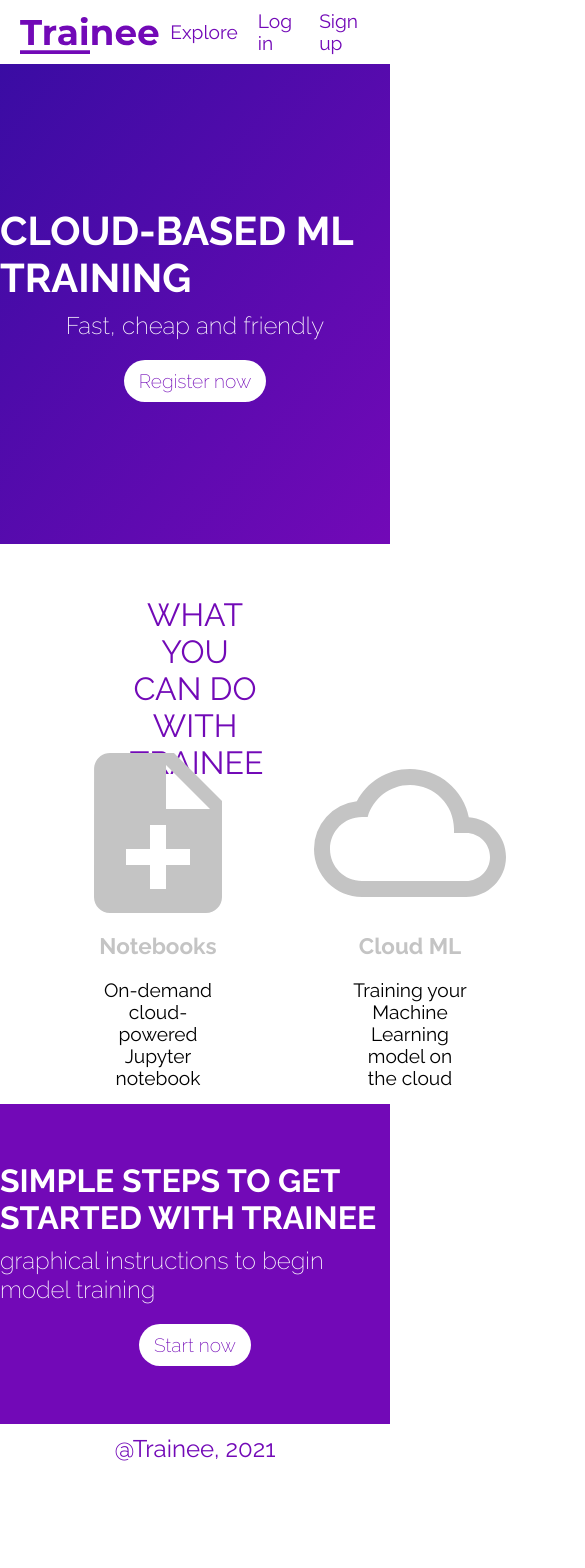
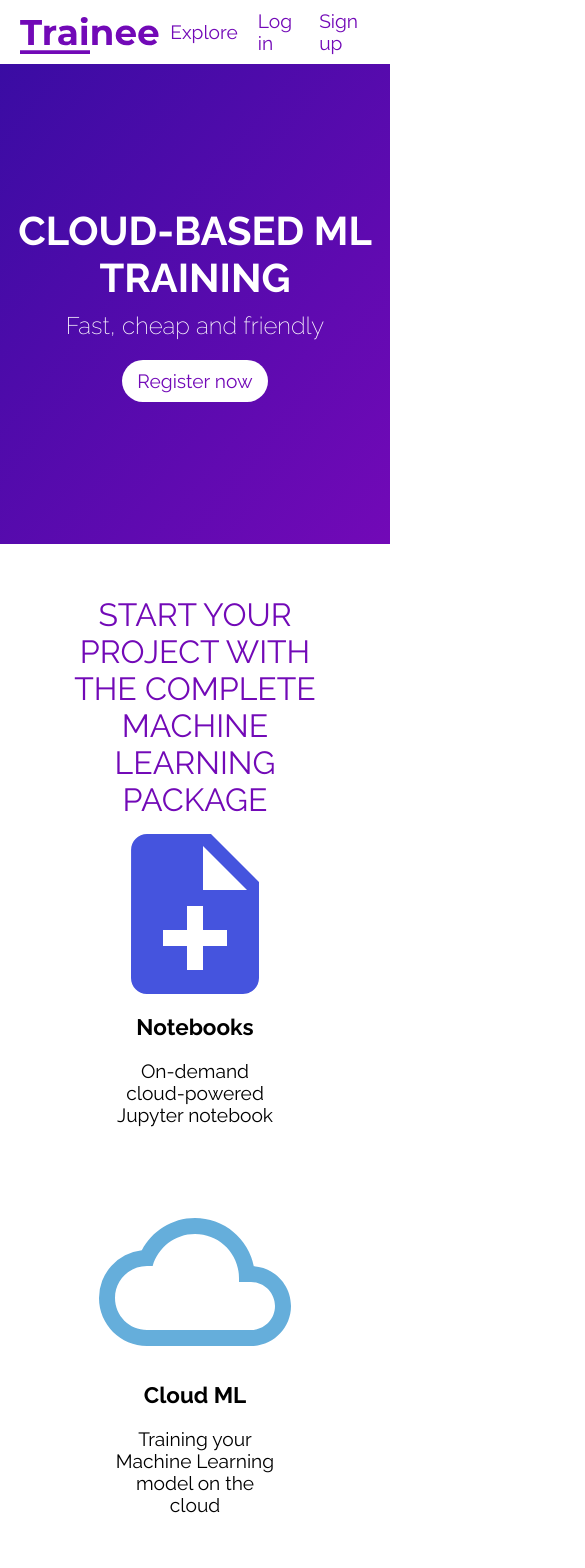
Before and after one commit to momoclouq/SEPM_group26, a React (Create React App) app in the folder frontend/: page / in a window 390 px wide. Shown: the top 1568 px of the page, 585 px wide, since content can reach past the window. Before the commit the page ends 1473 px from the top, so only its background shows below. Built offline with nearby package versions, Linux system fonts and the light colour scheme; the HTML template or start-up script is replaced by a standard one.

Commit message:
Update design index - Add mobile support

```diff
--- a/frontend/src/pages/home/featurepanel.js
+++ b/frontend/src/pages/home/featurepanel.js
@@ -7,7 +7,8 @@ const PanelGrid = styled.section`
     height: 35rem;
     padding: 2rem;
     display: grid;
-    grid-template: 20% 80% / repeat(3, 1fr);
+    height: fit-content;
+    grid-template: 15% / repeat(3, 1fr);
 `;
 
 const PanelTitle = styled.h1`
@@ -16,7 +17,10 @@ const PanelTitle = styled.h1`
     font-weight: normal;
     font-size: 2rem;
     text-transform: uppercase;
-    width: 40%;
+    width: 70%;
+    @media (max-width: 768px) {
+        width: 80%;
+    }
     color: #7209B7;
     grid-area: 1 / 1 / span 1 / span 3;
 `;
@@ -25,17 +29,23 @@ const PanelCards = styled.div`
     grid-area: 2 / 1 / span 1 / span 3;
     display: flex;
     justify-content: space-between;
-    margin: 2rem 0;
+    height: fit-content;
+    margin-top: 40px;
+    @media (max-width: 768px) {
+        flex-direction: column;
+        margin-top: 0;
+    }
 `;
 
 const PanelCard = styled.div`
     text-align: center;
     padding: 30px;
+    height: fit-content;
 `;
 
 const PanelCardTitle = styled.h3`
     margin-bottom: 20px;
-    color: #c4c4c4;
+    color: black;
 `;
 
 const PanelCardText = styled.p`
@@ -46,28 +56,28 @@ const PanelCardText = styled.p`
 const FeaturePanel = () => {
     return (
         <PanelGrid>
-            <PanelTitle>What you can do with Trainee</PanelTitle>
+            <PanelTitle>Start your project with the complete Machine learning package</PanelTitle>
             <PanelCards>
                 <PanelCard>
-                    <MdNoteAdd fontSize="12rem" color="#c4c4c4"/>
+                    <MdNoteAdd fontSize="12rem" color="#4554de"/>
                     <PanelCardTitle>Notebooks</PanelCardTitle>
                     <PanelCardText>On-demand cloud-powered Jupyter notebook</PanelCardText>
                 </PanelCard>
 
                 <PanelCard>
-                    <MdCloudQueue fontSize="12rem" color="#c4c4c4"/>
+                    <MdCloudQueue fontSize="12rem" color="#65aedb"/>
                     <PanelCardTitle>Cloud ML</PanelCardTitle>
                     <PanelCardText>Training your Machine Learning model on the cloud</PanelCardText>
                 </PanelCard>
 
                 <PanelCard>
-                    <MdFileUpload fontSize="12rem" color="#c4c4c4"/>
+                    <MdFileUpload fontSize="12rem" color="#5ad5ed"/>
                     <PanelCardTitle>Deployment</PanelCardTitle>
                     <PanelCardText>On-click deployment. Train once - Use anywhere</PanelCardText>
                 </PanelCard>
             </PanelCards>
         </PanelGrid>
-    )
+    );
 };
 
 export default FeaturePanel;
--- a/frontend/src/pages/home/header.js
+++ b/frontend/src/pages/home/header.js
@@ -10,6 +10,9 @@ const Nav = styled.nav`
     align-items: center;
     padding: 10px;
     padding-left: 20px;
+    -webkit-box-shadow: 0px 0px 9px 3px rgba(41,41,41,.25);
+    -moz-box-shadow: 0px 0px 9px 3px rgba(41,41,41,.25);
+    box-shadow: 0px 0px 9px 3px rgba(41,41,41,.25);
 `;
 
 const Logo = styled.img`
--- a/frontend/src/pages/home/heropanel.js
+++ b/frontend/src/pages/home/heropanel.js
@@ -18,6 +18,7 @@ const HeroHeader = styled.h1`
     color: #ffffff;
     font-size: 2.5rem;
     margin-bottom: 10px;
+    text-align: center;
 `;
 
 const HeroSubheader = styled.p`
@@ -25,16 +26,21 @@ const HeroSubheader = styled.p`
     font-size: 1.5rem;
     color: #ffffff;
     margin-bottom: 20px;
+    text-align: center;
 `;
 
 const HeroButton = styled(Link)`
     text-decoration: none;
     background-color: #ffffff;
     color: #7209B7;
-    font-weight: 200;
+    font-weight: 400;
     display: block;
     padding: 10px 15px;
     border-radius: 200rem;
+    transition: box-shadow 0.25s ease;
+    &:hover {
+        box-shadow: 0px 0px 4px #fff
+    }
 `;
 
 const HeroPanel = () => {
--- a/frontend/src/pages/home/registerpanel.js
+++ b/frontend/src/pages/home/registerpanel.js
@@ -6,7 +6,9 @@ import { Link } from "react-router-dom";
 const Wrapper = styled.section`
     width: 100%;
     height: 20rem;
-    background-color: #7209B7;
+    background: #000428;  /* fallback for old browsers */
+    background: -webkit-linear-gradient(to right, #004e92, #000428);
+    background: linear-gradient(to right, #004e92, #000428);
     display: flex;
     flex-direction: column;
     justify-content: center;
@@ -18,23 +20,29 @@ const RegisterHeader = styled.h1`
     color: #ffffff;
     font-size: 2rem;
     margin-bottom: 10px;
+    text-align: center;
 `;
 
 const RegisterSubheader = styled.p`
-    font-weight: 200;
+    font-weight: 300;
     font-size: 1.5rem;
     color: #ffffff;
     margin-bottom: 20px;
+    text-align: center;
 `;
 
 const RegisterButton = styled(Link)`
     text-decoration: none;
     background-color: #ffffff;
     color: #7209B7;
-    font-weight: 200;
+    font-weight: 400;
     display: block;
     padding: 10px 15px;
     border-radius: 200rem;
+    transition: box-shadow 0.25s ease;
+    &:hover {
+        box-shadow: 0px 0px 4px #fff
+    }
 `;
 
 const RegisterPanel = () => {
```
